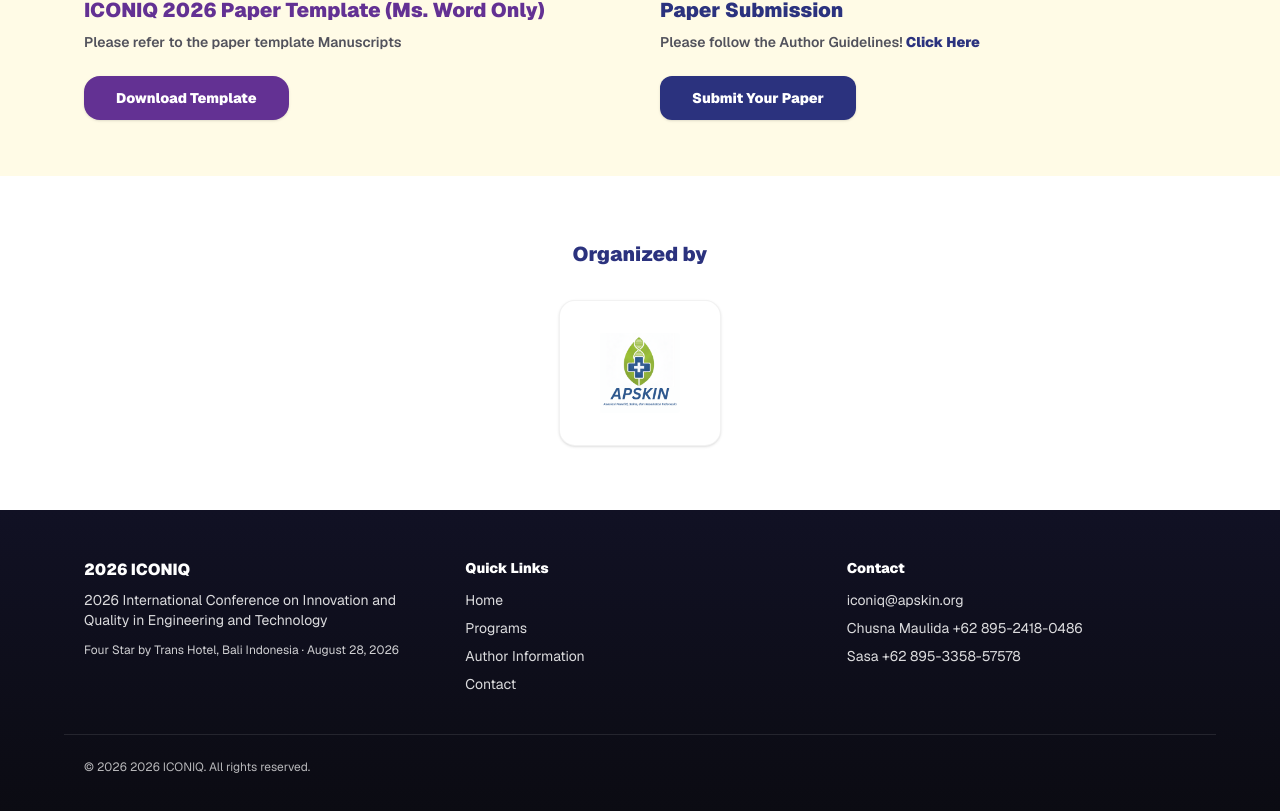
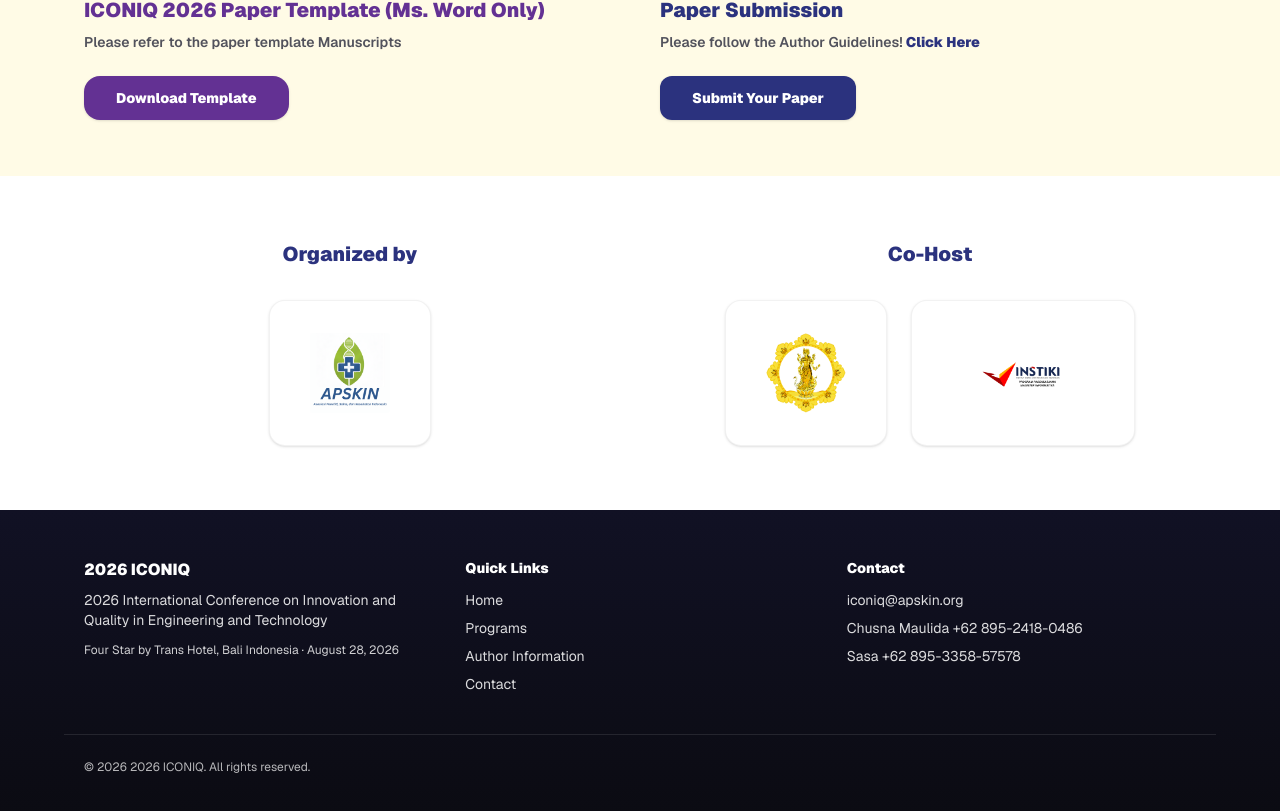
Before and after one commit to helloawuteam-maker/iconic2026, a Next.js app: page / in a window 1280 px wide. Shown: the part 4579-5390 px from the top of the page. Built offline with nearby package versions, Linux system fonts and the light colour scheme.

Commit message:
fix: submit link & pisah organized by dan co-host

```diff
--- a/app/page.tsx
+++ b/app/page.tsx
@@ -463,7 +463,7 @@ export default function Home() {
                 <div className="mt-6 flex justify-center md:justify-start">
                   <a
                     className="inline-flex items-center justify-center rounded-xl bg-[#2b327e] px-8 py-3 text-sm font-black text-white shadow-sm hover:bg-[#1f2460]"
-                    href="https://erscience.com/index.php/iconiq"
+                    href="https://seminar.apskin.org/index.php/ICONIQ"
                   >
                     Submit Your Paper
                   </a>
@@ -475,9 +475,10 @@ export default function Home() {
 
         <section className="bg-white py-16">
           <div className="mx-auto w-full max-w-6xl px-5">
+            <div className="grid gap-12 md:grid-cols-2">
               <div className="text-center">
                 <h3 className="text-xl font-black text-[#2b327e]">Organized by</h3>
-              <div className="mt-8 flex flex-wrap items-center justify-center gap-10">
+                <div className="mt-8 flex flex-wrap items-center justify-center gap-6">
                   <div className="flex items-center justify-center rounded-2xl border border-black/5 bg-white px-10 py-8 shadow-sm">
                     <img
                       src="/logo/apskin.png"
@@ -485,6 +486,25 @@ export default function Home() {
                       className="h-16 w-auto object-contain sm:h-20"
                       loading="lazy"
                     />
+                  </div>
+                </div>
+              </div>
+              <div className="text-center">
+                <h3 className="text-xl font-black text-[#2b327e]">Co-Host</h3>
+                <div className="mt-8 flex flex-wrap items-center justify-center gap-6">
+                  {[
+                    { src: "/logo/uhn.png", alt: "UHN" },
+                    { src: "/logo/ins.png", alt: "INSTIKI" },
+                  ].map(({ src, alt }) => (
+                    <div key={src} className="flex items-center justify-center rounded-2xl border border-black/5 bg-white px-10 py-8 shadow-sm">
+                      <img
+                        src={src}
+                        alt={alt}
+                        className="h-16 w-auto object-contain sm:h-20"
+                        loading="lazy"
+                      />
+                    </div>
+                  ))}
                 </div>
               </div>
             </div>
```
Lines whose indentation alone changed are shown as unchanged.
